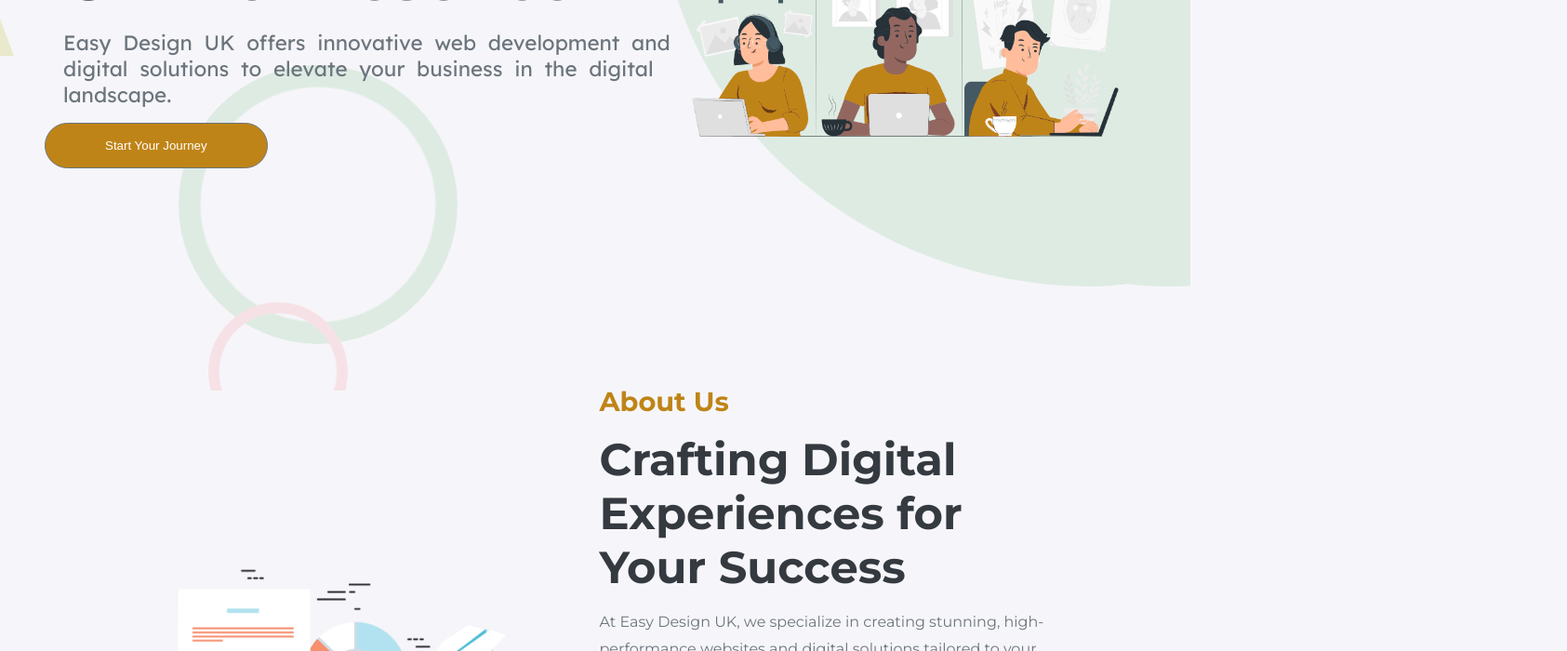
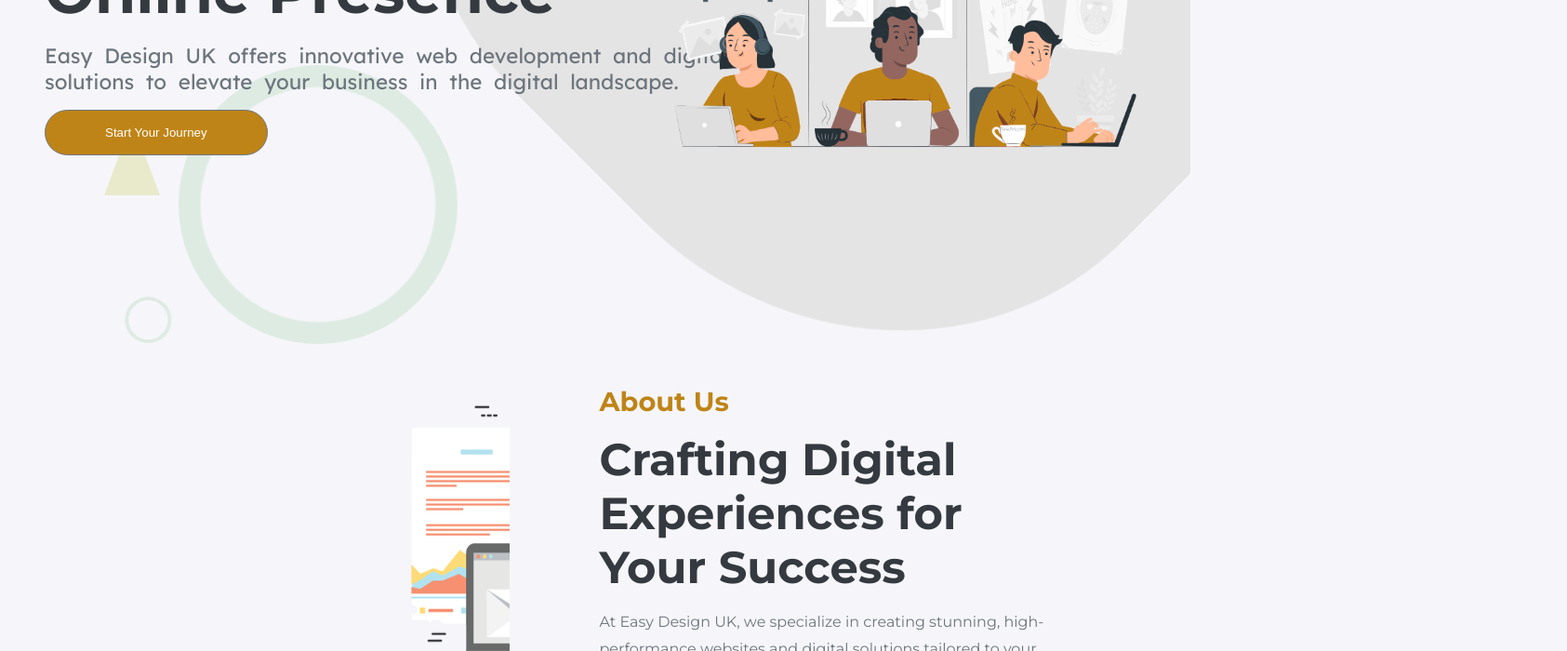
Before and after one commit to Khalifa-pendrops/EasyDesignUK, a React (Vite) app: page / in a window 1280 px wide. Shown: the part 380-1080 px from the top of the page at 93% size, 1685 px wide, since content can reach past the window. Built offline with nearby package versions, Linux system fonts and the light colour scheme.

Commit message:
second animation commit

```diff
--- a/src/Components/Home.css
+++ b/src/Components/Home.css
@@ -66,7 +66,7 @@
 }
 
 .head-main-div.scrolled {
-    background-color: var(--bs-light);
+    background-color: rgb(229, 228, 228);
     box-shadow: 0px 0px 5px 0px var(--bs-gray);
     transform: translateY(-6px);
 }
@@ -113,7 +113,6 @@
 .hero-left p,
 .home-hero-btn,
 .home-hero-image {
-    padding: 0 20px;
     opacity: 0;
 }
 
@@ -125,6 +124,7 @@
 .hero-left {
     display: flex;
     flex-direction: column;
+    justify-content: center;
     gap: 1rem;
     width: 55%;
 }
@@ -215,7 +215,7 @@
 
 .circle {
     position: absolute;
-    background: radial-gradient(circle, transparent 59%, rgb(246, 226, 230) 60%);
+    background: radial-gradient(circle, transparent 59%, rgb(229, 228, 228) 60%);
     border-radius: 50%;
 }
 
@@ -236,9 +236,10 @@
 
 
 .small-circle {
-    width: 150px;
-    height: 150px;
-    animation: moveFreelySmallCircle 30s infinite linear;
+    width: 50px;
+    height: 50px;
+    animation: moveFreelySmallCircle 50s infinite linear;
+    background: radial-gradient(circle, transparent 59%, rgb(222, 235, 227) 60%);
 }
 
 
@@ -254,26 +255,31 @@
 
 .first-triangle {
     border-bottom: 80px solid rgb(233, 233, 203);
-    animation: moveFreelyFirstTriangle 38s infinite linear, oscillateFirstTriangle 5s infinite alternate;
+    animation: moveFreelyLargeCircle 60s infinite linear;
 }
 
 
 .additional-triangle {
-    border-bottom: 80px solid rgb(233, 233, 203);
-    border-left: 40px solid transparent;
-    border-right: 40px solid transparent;
-    animation: moveFreelyAdditionalTriangle 45s infinite linear;
+    width: 0;
+    height: 0;
+    border-left: 50px solid transparent;
+    border-right: 50px solid transparent;
+    border-bottom: 100px solid rgb(233, 233, 203);
+    position: absolute;
+    animation: moveFreelyMediumCircle 60s infinite linear;
 }
 
 
 .heart {
     width: 700px;
-    height: 660px;
-    border-radius: 50% 50% 50% 100%;
+    height: 760px;
+    border-radius: 30% 50% 30% 50%;
     position: absolute;
-    background: rgb(222, 235, 227);
+    background: rgb(229, 228, 228);
     transform: rotate(-270deg);
-    animation: moveFreelyHeart 50s infinite linear;
+    top: 0;
+    right: 0;
+    animation: shortDistanceHeart 5s infinite alternate;
 }
 
 
@@ -281,10 +287,9 @@
 .heart::after {
     content: "";
     width: 700px;
-    height: 660px;
+    height: 760px;
     border-radius: 50%;
-        /* border-radius: 100px 100px 100px 100px; */
-    background: rgb(222, 235, 227);
+    background: rgb(229, 228, 228);
     position: absolute;
 }
 
@@ -296,6 +301,52 @@
 .heart::after {
     top: 0;
     left: 200px;
+}
+
+
+@keyframes moveCircleLike1 {
+    0% {
+        transform: translate(0, 0);
+    }
+
+    25% {
+        transform: translate(150px, 200px);
+    }
+
+    50% {
+        transform: translate(300px, -100px);
+    }
+
+    75% {
+        transform: translate(-150px, -200px);
+    }
+
+    100% {
+        transform: translate(0, 0);
+    }
+}
+
+
+@keyframes moveCircleLike2 {
+    0% {
+        transform: translate(0, 0);
+    }
+
+    25% {
+        transform: translate(-200px, 150px);
+    }
+
+    50% {
+        transform: translate(200px, -200px);
+    }
+
+    75% {
+        transform: translate(-300px, 100px);
+    }
+
+    100% {
+        transform: translate(0, 0);
+    }
 }
 
 
@@ -368,86 +419,51 @@
 }
 
 
-@keyframes moveFreelyFirstTriangle {
+@keyframes shortDistanceHeart {
     0% {
-        transform: translate(0, 0) rotate(0deg);
+        transform: translate(0, 0) rotate(-45deg);
     }
 
     25% {
-        transform: translate(30vw, -20vh) rotate(45deg);
+        transform: translate(10px, 10px) rotate(-45deg);
     }
 
     50% {
-        transform: translate(60vw, 20vh) rotate(-45deg);
+        transform: translate(-10px, -10px) rotate(-45deg);
     }
 
     75% {
-        transform: translate(20vw, -30vh) rotate(30deg);
+        transform: translate(10px, -10px) rotate(-45deg);
     }
 
     100% {
-        transform: translate(0, 0) rotate(0deg);
+        transform: translate(0, 0) rotate(-45deg);
     }
 }
 
 
-@keyframes moveFreelyAdditionalTriangle {
+@keyframes shortDistanceHeart {
     0% {
-        transform: translate(0, 20vh) rotate(0deg);
+        transform: translate(0, 0) rotate(-45deg);
     }
 
     25% {
-        transform: translate(-20vw, -30vh) rotate(60deg);
+        transform: translate(10px, 10px) rotate(-45deg);
     }
 
     50% {
-        transform: translate(50vw, 30vh) rotate(-30deg);
+        transform: translate(-10px, -10px) rotate(-45deg);
     }
 
     75% {
-        transform: translate(-80vw, 40vh) rotate(45deg);
+        transform: translate(10px, -10px) rotate(-45deg);
     }
 
     100% {
-        transform: translate(0, 20vh) rotate(0deg);
+        transform: translate(0, 0) rotate(-45deg);
     }
 }
 
-
-@keyframes moveFreelyHeart {
-    0% {
-        transform: translate(50vw, 0);
-    }
-
-    25% {
-        transform: translate(60vw, -10vh);
-    }
-
-    50% {
-        transform: translate(80vw, 20vh);
-    }
-
-    75% {
-        transform: translate(70vw, -30vh);
-    }
-
-    100% {
-        transform: translate(50vw, 0);
-    }
-}
-
-
-@keyframes oscillateFirstTriangle {
-
-    0%,
-    100% {
-        transform: translate(0, 0) rotate(0deg);
-    }
-
-    50% {
-        transform: translate(-10vw, 0) rotate(0deg);
-    }
-}
 
 /*ABOUT SECTION STARTS HERE*/
 .home-about-div {
@@ -470,57 +486,55 @@
 .about-hero-image {
     width: 90%;
     height: 40%;
+    position: absolute;
+        bottom: -100px;
+        /* Start just below the viewport */
+        left: 0;
+        /* width: 100px; */
+        /* Adjust image size as needed */
+        opacity: 0;
+        /* Start fully transparent */
+        animation: moveUp 3s forwards, moveSideways 20s infinite alternate;
 }
 
 .about-hero-image-div {
-    /* position: relative; */
-    animation: slideInDownAndMoveLeftRight 10s ease-in-out infinite;
+position: relative;
+    height: 100vh;
+    /* Full viewport height */
+    overflow: hidden;
     /*THIS NEEDS TO BE WORKED ON!!!*/
 }
 
-@keyframes slideInDownAndMoveLeftRight {
+@keyframes moveUp {
     0% {
+        bottom: -100px;
+        /* Start below the view */
         opacity: 0;
-        transform: translateY(100vh) translateX(0);
+        /* Fully transparent */
     }
 
-    10% {
+    100% {
+        bottom: 50%;
+        /* Adjust based on desired stop position */
         opacity: 1;
-        transform: translateY(0) translateX(0);
+        /* Fully opaque */
+    }
+}
+
+@keyframes moveSideways {
+    0% {
+        left: 0;
+        /* Start position */
     }
 
     50% {
-        transform: translateY(0) translateX(10%);
+        left: calc(100% - 100px);
+        /* Move to the right edge */
     }
 
     100% {
-        transform: translateY(0) translateX(0);
-    }
-}
-
-@keyframes slideInDown2 {
-    0% {
-        opacity: 0;
-        transform: translateY(100vh);
-    }
-
-    100% {
-        opacity: 1;
-        transform: translateY(0);
-    }
-}
-
-@keyframes moveLeftRight {
-    0% {
-        transform: translateX(0);
-    }
-
-    50% {
-        transform: translateX(10%);
-    }
-
-    100% {
-        transform: translateX(0);
+        left: 0;
+        /* Return to the start */
     }
 }
 
```
